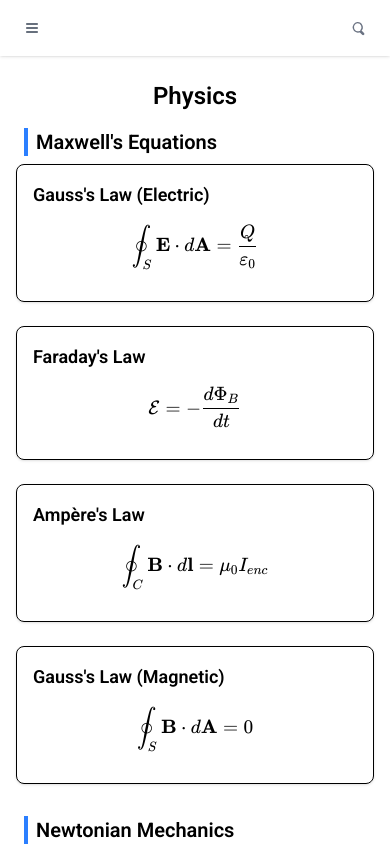
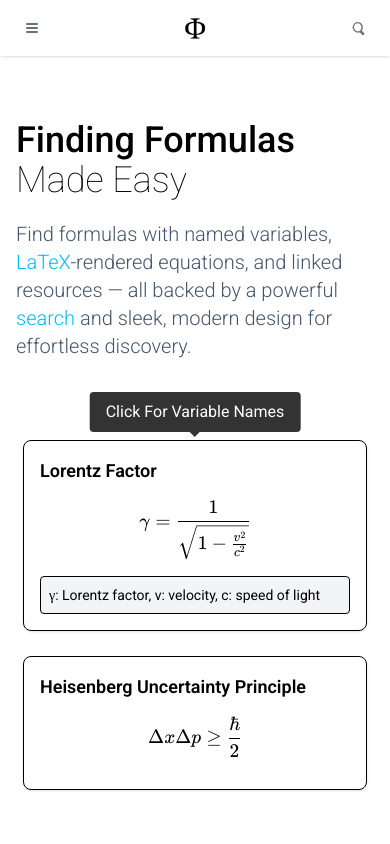
Before and after one commit to nikolaiborbe/formula-website, a SvelteKit app: page / in a window 390 px wide. Shown: the top 844 px of the page. Built offline with nearby package versions, Linux system fonts and the light colour scheme.

Commit message:
the designer in me is cooking

```diff
--- /dev/null
+++ b/src/components/LandingPage.svelte
@@ -0,0 +1,182 @@
+<script lang="ts">
+	import { onMount } from 'svelte';
+	import Latex from './Latex.svelte';
+	import FormulaCard from './FormulaCard.svelte';
+	export let onSearch: () => void;
+
+	let formula = {
+		id: 13,
+		name: 'Lorentz Factor',
+		formula: '\\gamma = \\frac{1}{\\sqrt{1-\\frac{v^2}{c^2}}}',
+		link: 'https://en.wikipedia.org/wiki/Lorentz_factor',
+		description: 'γ: Lorentz factor, v: velocity, c: speed of light',
+		search_terms: ['γ', 'Lorentz factor', 'gamma', 'v', 'velocity', 'c', 'speed of light']
+	};
+
+	let formula2 = {
+		id: 17,
+		name: 'Heisenberg Uncertainty Principle',
+		formula: '\\Delta x \\Delta p \\geq \\frac{\\hbar}{2}',
+		link: 'https://en.wikipedia.org/wiki/Uncertainty_principle',
+		description:
+			"Δx: uncertainty in position, Δp: uncertainty in momentum, ħ: reduced Planck's constant",
+		search_terms: [
+			'Δx',
+			'uncertainty in position',
+			'position uncertainty',
+			'Δp',
+			'uncertainty in momentum',
+			'momentum uncertainty',
+			'ħ',
+			"reduced Planck's constant",
+			'Heisenberg Uncertainty Principle'
+		]
+	};
+
+	// Replicate the slugify helper from FormulaCard for its element ID.
+	function slugify(str: string): string {
+		return str.toLowerCase().replace(/\s+/g, '-').replace(/[^\w-]+/g, '');
+	}
+
+	// Reactive state to toggle the underline for formula2.
+	let underline = true;
+	// Reactive flag for displaying the popup text on the second card.
+	let showPopup = true;
+	// Reactive flag for displaying the pointer popup on the first card.
+	let showPointer = false;
+
+	onMount(() => {
+		// Simulate FormulaCard clicks every 3000ms (for the first card).
+		const cardId = slugify(formula.name);
+		const cardInterval = setInterval(() => {
+			const el = document.getElementById(cardId);
+			if (el) {
+				el.click();
+			}
+		}, 4000);
+
+		// Every 3000ms, toggle the underline and popup on the second card.
+		const underlineInterval = setInterval(() => {
+			underline = !underline;
+			showPopup = !showPopup;
+		}, 4000);
+
+		// Every 3000ms, toggle the pointer popup on the first card.
+		const pointerInterval = setInterval(() => {
+			showPointer = !showPointer;
+		}, 4000);
+
+		return () => {
+			clearInterval(cardInterval);
+			clearInterval(underlineInterval);
+			clearInterval(pointerInterval);
+		};
+	});
+</script>
+
+<style>
+	/* Pointer style for the first FormulaCard */
+	.pointer {
+		position: absolute;
+		top: -3rem; /* adjust as needed */
+		left: 50%;
+		transform: translateX(-50%);
+		background: rgba(0, 0, 0, 0.8);
+		color: #fff;
+		font-size: 1rem;
+		padding: 0.5rem 1rem;
+		border-radius: 4px;
+		white-space: nowrap;
+		z-index: 10;
+		opacity: 0;
+		transition: opacity 200ms ease;
+	}
+	.pointer.show {
+		opacity: 1;
+	}
+	.pointer::after {
+		content: "";
+		position: absolute;
+		top: 100%;
+		left: 50%;
+		transform: translateX(-50%);
+		border-width: 5px;
+		border-style: solid;
+		border-color: rgba(0, 0, 0, 0.8) transparent transparent transparent;
+	}
+
+	/* Styling for the popup box on the second card */
+	.popup {
+		position: absolute;
+		top: -3rem; /* moved up slightly to make room for larger text */
+		left: 50%;
+		transform: translateX(-50%);
+		background: rgba(0, 0, 0, 0.8);
+		color: #fff;
+		font-size: 1rem;
+		padding: 0.5rem 1rem;
+		border-radius: 4px;
+		white-space: nowrap;
+		z-index: 10;
+		opacity: 0;
+		transition: opacity 200ms ease;
+	}
+	.popup.show {
+		opacity: 1;
+	}
+	.popup::after {
+		content: "";
+		position: absolute;
+		top: 100%;
+		left: 50%;
+		transform: translateX(-50%);
+		border-width: 5px;
+		border-style: solid;
+		border-color: rgba(0, 0, 0, 0.8) transparent transparent transparent;
+	}
+</style>
+
+<div class="mt-10 mb-40 md:mb-50 md:mt-40">
+	<div class="flex flex-col">
+		<h1 class="text-4xl font-[480] md:text-8xl">
+			Finding Formulas <span class="font-thin"> Made Easy</span>
+		</h1>
+    <p class="text-slate-600 text-xl md:text-2xl md:max-w-3/4 pt-5 font-light">Find formulas with named variables, <span class="text-sky-400">LaTeX</span>-rendered equations, and linked resources — all backed by a powerful <span class="text-sky-400 ">search</span> and sleek, modern design for effortless discovery.</p>
+		<div class="mt-20 flex grid-cols-1 flex-wrap justify-center gap-4 self-center">
+			<!-- First FormulaCard with pointer -->
+			<div class="h-50 w-86 relative">
+				<FormulaCard {formula} />
+				<div class="pointer {showPointer ? 'show' : ''}">
+					Click For Variable Names
+				</div>
+			</div>
+			<!-- Second card remains unchanged except for its popup -->
+			<div class="w-86 relative">
+				<div
+					class="relative overflow-x-auto rounded-lg border p-4 shadow transition-shadow hover:shadow-lg"
+					style="transition: all 200ms ease;"
+				>
+					<a
+						href={formula2.link}
+						target="_blank"
+						rel="noopener noreferrer"
+						class="mb-2 block w-fit text-lg font-semibold {underline ? 'underline' : ''}"
+					>
+						{formula2.name}
+					</a>
+					<Latex math={formula2.formula} />
+				</div>
+				<!-- Popup text for the second card -->
+				<div class="popup {showPopup ? 'show' : ''}">
+					Read About Formulas
+				</div>
+			</div>
+		</div>
+		<button
+			on:click={onSearch}
+			class="button mt-14 w-40 cursor-pointer self-center rounded-xl border-2 p-2 shadow shadow-black transition hover:shadow-none"
+		>
+			Try the search
+		</button>
+	</div>
+</div>
--- a/src/routes/+page.svelte
+++ b/src/routes/+page.svelte
@@ -2,15 +2,21 @@
 <script lang="ts">
 	import RightContent from '../components/RightContent.svelte';
 	import { onMount } from 'svelte';
+	import { fade, scale } from 'svelte/transition';
 	import FormulaCard from '../components/FormulaCard.svelte';
 	import SearchModal from '../components/SearchModal.svelte';
 	import nestedCategories from './formulas.json';
 	import Sidebar from '../components/Sidebar.svelte';
+	import LandingPage from '../components/LandingPage.svelte';
 
 	let isMac = false;
+	let morphed = false;
 
 	onMount(() => {
 		isMac = /Mac/.test(navigator.platform);
+		setTimeout(() => {
+			morphed = true;
+		}, 2000);
 	});
 
 	let showSidebar = false;
@@ -82,6 +88,19 @@
 						<path stroke-linecap="round" stroke-linejoin="round" d="M4 6h16M4 12h16M4 18h16"></path>
 					</svg>
 				</button>
+
+				{#if !morphed}
+					<div in:fade={{ duration: 800 }}>
+						<h1 in:scale={{ duration: 800 }} class="font-light">Nikolai's Formula Sheet</h1>
+					</div>
+				{:else}
+					<div in:fade={{ duration: 800 }}>
+						<a href="/">
+							<img in:scale={{ duration: 800 }} src="favicon.png" alt="logo" class="h-8" />
+						</a>
+					</div>
+				{/if}
+
 				<button
 					aria-label="Search"
 					class="flex items-center rounded-lg px-3 py-5 text-sm text-gray-700 transition hover:bg-gray-100 focus:outline-none"
@@ -107,11 +126,7 @@
 			<!-- Main content area -->
 			<main class="mx-auto mt-4 max-w-6xl p-4 lg:pt-4">
 				<!-- Large screen header (hidden on mobile) -->
-				<div class="hidden lg:block">
-					<div class="mb-8 flex justify-center rounded-lg bg-blue-500 p-4 text-white">
-						<h1 class="text-center text-3xl font-bold drop-shadow-lg">Nikolai's Formula Sheet</h1>
-					</div>
-				</div>
+				<LandingPage onSearch={() => (showSearch = true)}/>
 
 				<!-- Sections of formulas -->
 				{#each Object.entries(nestedCategories) as [category, subcategories]}
@@ -154,4 +169,12 @@
 			padding-top: 4rem;
 		}
 	}
+	.intro {
+		width: 200px; /* adjust as needed */
+		height: 50px; /* adjust as needed */
+		display: flex;
+		align-items: center;
+		justify-content: center;
+		overflow: hidden;
+	}
 </style>
```
